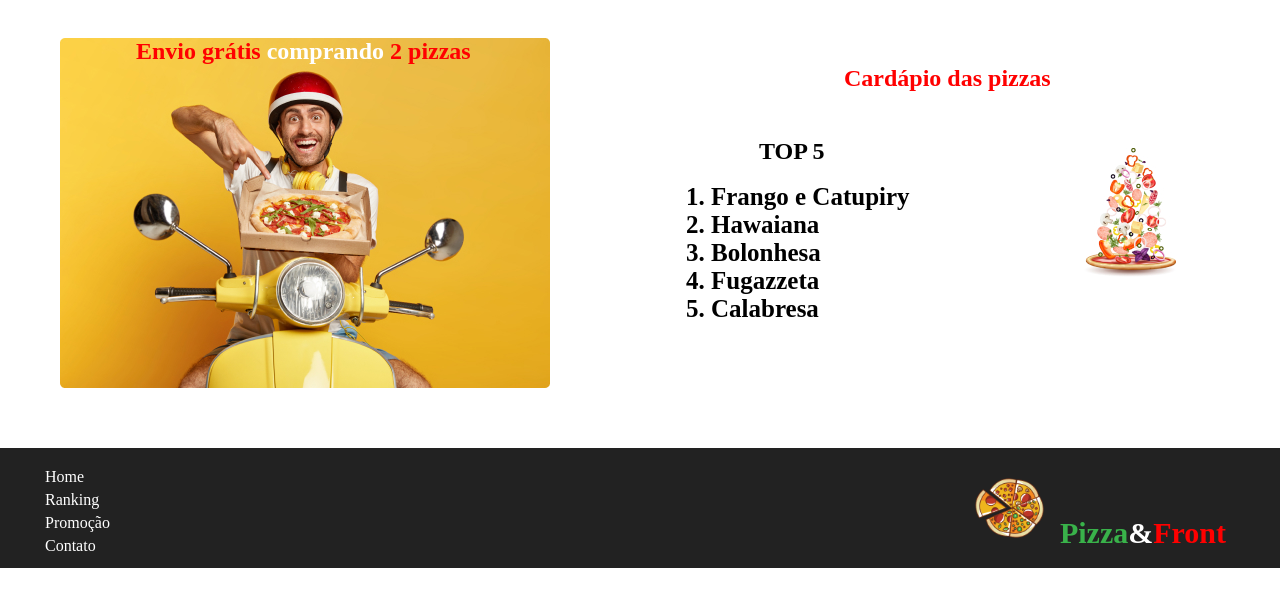
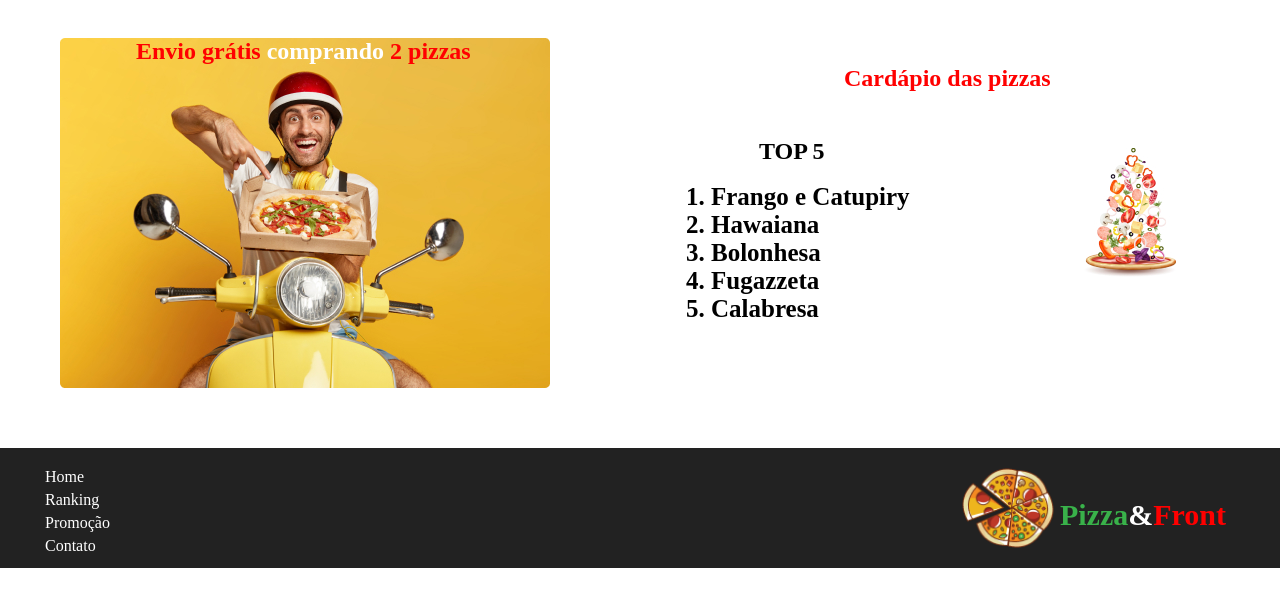
Before and after one commit to soareslil/-ctd-1bi-frontend1-a11, a plain HTML site: page index.html in a window 1280 px wide. Shown: the part 122-728 px from the top of the page. Drawn offline with Linux system fonts and the light colour scheme.

Commit message:
projeto finalizado

```diff
--- a/css/style.css
+++ b/css/style.css
@@ -29,7 +29,7 @@ height: 100px;
 }
 
 .img-footer {
-    padding: 30px;
+    padding: 20px;
 }
 
 .div-header-img-h2{
@@ -45,11 +45,12 @@ height: 100px;
 .h2{
     padding-top: 35px;
     padding-left: 15px;
+
 }
 
 .h2-footer {
     position: relative;
-    top: 68px;
+    top: 50px;
     right: 14px;
     height: 20px;
     font-size: 30px;
```
